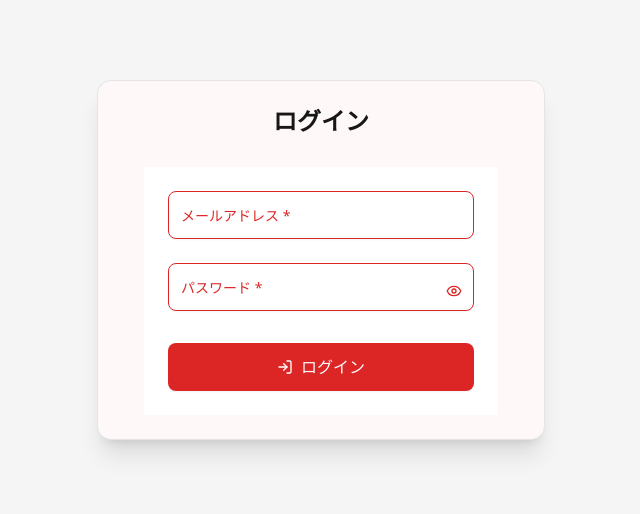
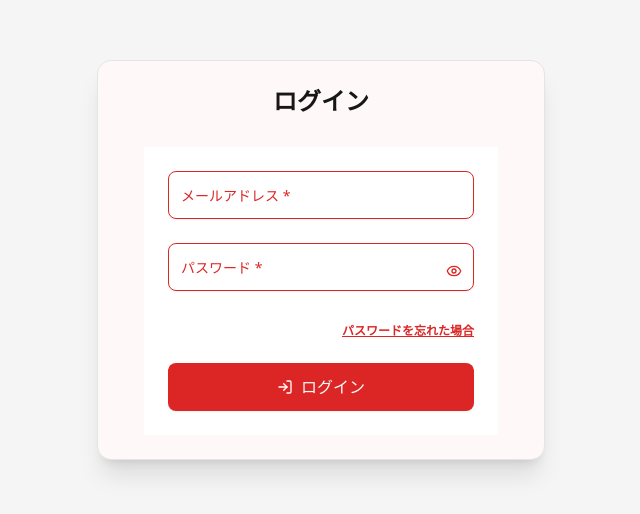
Before and after one commit to ayekyiphyu/hr-system-frontend, a Next.js app: page / in a window 1280 px wide. Shown: the part 140-654 px from the top of the page, without its empty margins (319-959 px from the left). Built offline with nearby package versions, Linux system fonts and the light colour scheme.

Commit message:
fix:login Page add to the forgot password link

```diff
--- a/features/login/LoginPage.tsx
+++ b/features/login/LoginPage.tsx
@@ -147,7 +147,12 @@ export default function LoginPage() {
                                         <Eye className="w-4 h-4" />
                                     )}
                                 </button>
+
+
                             </div>
+                            <p className="text-xs mt-1 text-right  font-bold text-primary-text">
+                                <a href="/forgot-password" className="text-primary-text underline hover:underline">パスワードを忘れた場合</a>
+                            </p>
 
 
 
--- a/styles/globals.css
+++ b/styles/globals.css
@@ -195,3 +195,7 @@ button {
 .inset-0 {
   inset: auto;
 }
+
+.text-card-foreground {
+  color: #dc2626;
+}
```
